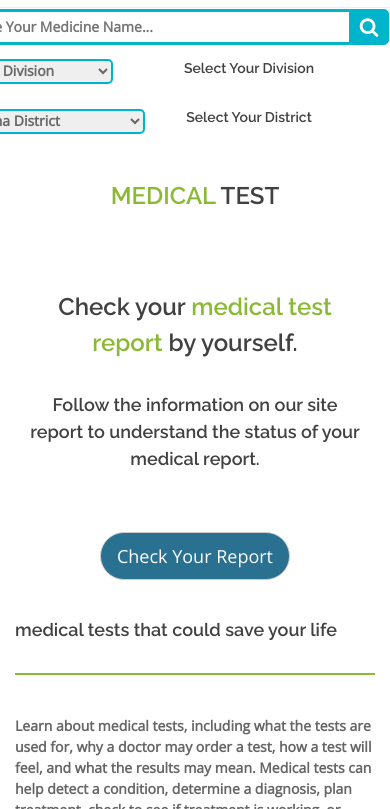
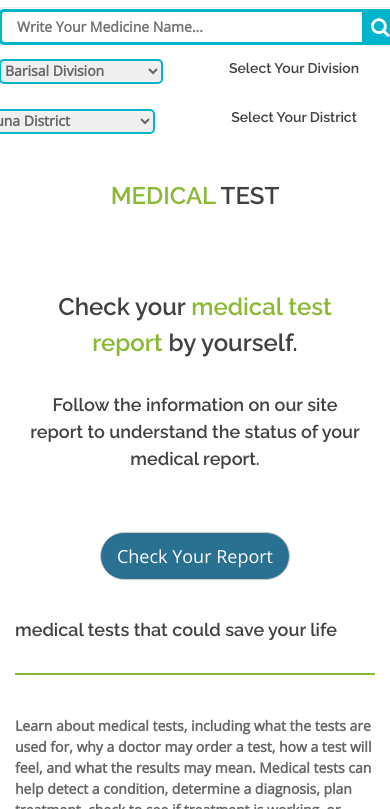
Before and after one commit to ayub6717/Pharmalogy, a website: page index.html in a window 390 px wide. Shown: the part 1598-2407 px from the top of the page. Drawn offline with nearby package versions, Linux system fonts and the light colour scheme.

Commit message:
Update layout.css

```diff
--- a/assets/css/layout.css
+++ b/assets/css/layout.css
@@ -1262,14 +1262,14 @@ pre, .alert, .panel, .btn {
 {
 
 	.search1{
-		width: 100%;
+		width: 80%;
 		margin: 0 auto;
 	}
 
 }
   .d{
 	margin-bottom: -70px;
-	margin-right: -100px;
+	margin-right: -190px;
 
   }
 
```
